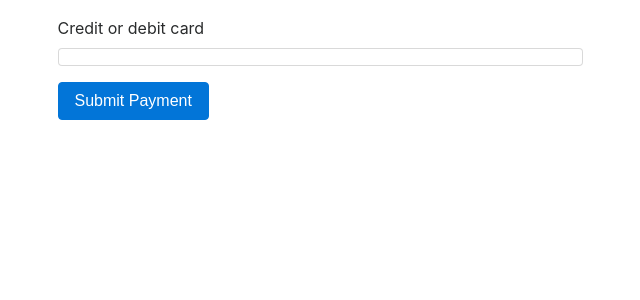
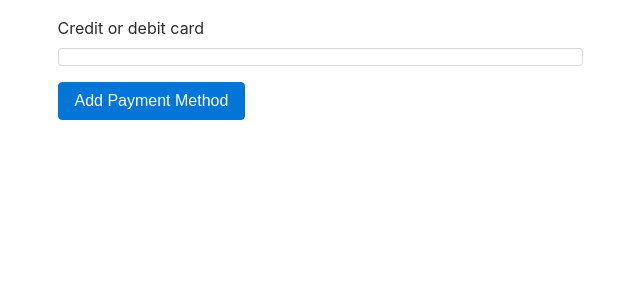
Before and after one commit to ianrocha/ecommerce, a Django app: page /billing/payment-method/ in a window 1280 px wide. Shown: the part 57-357 px from the top of the page, without its empty margins (320-960 px from the left). Run offline with Django 3.2, Linux system fonts and the light colour scheme; some libraries are stand-ins or nearby versions.

Commit message:
Improve stripe form

```diff
--- a/billing/templates/billing/payment-method.html
+++ b/billing/templates/billing/payment-method.html
@@ -2,7 +2,7 @@
 {% block content %}
 <!-- Stripe Form -->
 <div class="col-10 col-md-6 mx-auto">
-  <form action="/charge" method="post" id="payment-form">
+  <form class="payment-form" action="/charge" method="post" id="payment-form" data-token="{{ publish_key }}" data-next-url="{% if next_url %}} {{ next_url }} {% endif %}">
     <div class="form-row">
       <label for="card-element">
         Credit or debit card
@@ -15,15 +15,28 @@
       <div id="card-errors" role="alert"></div>
     </div>
 
-    <button class="btn btn-primary my-3">Submit Payment</button>
+    <button class="btn btn-primary my-3">Add Payment Method</button>
   </form>
 </div>
 {% endblock %}
 
 {% block javascript %}
 <script>
+
+  // http secure site when live
+  var paymentForm = $(".payment-form")
+
+  if (paymentForm.length > 1 ){
+    alert("Only one payment form is allowed per page")
+    paymentForm.css('display', 'none')
+  }
+  else if (paymentForm.length == 1 ){
+
+    var pubKey = paymentForm.attr('data-token');
+    var nextUrl = paymentForm.attr('next-url');
+
     // Create a Stripe client.
-  var stripe = Stripe('pk_test_vX0k7ckAxcB3vBAqygOXGKLt');
+    var stripe = Stripe(pubKey);
 
     // Create an instance of Elements.
     var elements = stripe.elements();
@@ -75,13 +88,35 @@
           errorElement.textContent = result.error.message;
         } else {
           // Send the token to your server.
-        stripeTokenHandler(result.token);
+          stripeTokenHandler(nextUrl, result.token);
         }
       });
     });
 
-  function stripeTokenHandler(token){
-    console.log(token)
+    function stripeTokenHandler(nextUrl, token){
+      // console.log(token.id)
+      var paymentMethodEndpoint = '/billing/payment-method/create/'
+      var data = {
+        'token': token.id
+      }
+
+      $.ajax({
+        data: data,
+        url: paymentMethodEndpoint,
+        method: 'POST',
+        success: function(data){
+          console.log(data)
+          if (nextUrl) {
+            window.location.href = nextUrl
+          } else {
+            window.location.reload()
+          }
+        },
+        error: function(error){
+          console.log(error)
+        }
+      })
+    }
   }
 </script>
 {% endblock %}
--- a/billing/views.py
+++ b/billing/views.py
@@ -1,4 +1,6 @@
+from django.http import JsonResponse, HttpResponse
 from django.shortcuts import render
+from django.utils.http import is_safe_url
 
 import stripe
 stripe.api_key = 'sk_test_WNgx9dyqpq0F7ybQ7LAVOqzZ'
@@ -6,6 +8,15 @@ STRIPE_PUB_KEY = 'pk_test_vX0k7ckAxcB3vBAqygOXGKLt'
 
 
 def payment_method_view(request):
+    next_url = None
+    next_ = request.GET.get('next')
+    if is_safe_url(next_, request.get_host()):
+            next_url = next_
+    return render(request, 'billing/payment-method.html', {'publish_key': STRIPE_PUB_KEY, 'next_url': next_url})
+
+
+def payment_method_create_view(request):
     if request.method == 'POST':
         print(request.POST)
-    return render(request, 'billing/payment-method.html', {'publish_key': STRIPE_PUB_KEY})
+        return JsonResponse({'message': 'Done'})
+    return HttpResponse('error', status=401)
--- a/ecommerce/urls.py
+++ b/ecommerce/urls.py
@@ -24,7 +24,7 @@ from django.contrib.auth.views import LogoutView
 
 from accounts.views import LoginView, RegisterView, guest_register_view
 from addresses.views import checkout_address_create_view, checkout_address_reuse_view
-from billing.views import payment_method_view
+from billing.views import payment_method_view, payment_method_create_view
 from carts.views import cart_detail_api_view
 from . import views
 
@@ -42,11 +42,11 @@ urlpatterns = [
     path('api/cart/', cart_detail_api_view, name='api-cart'),
     path('cart/', include(('carts.urls', 'cart'), namespace='cart')),
     path('billing/payment-method/', payment_method_view, name='billing-payment-method'),
+    path('billing/payment-method/create/', payment_method_create_view, name='billing-payment-method-endpoint'),
     path('register/', RegisterView.as_view(), name='register'),
     path('products/', include(('products.urls', 'products'), namespace='products')),
     path('search/', include(('search.urls', 'search'), namespace='search')),
     path('bootstrap/', TemplateView.as_view(template_name='bootstrap/example.html')),
-
 ]
 
 if settings.DEBUG:
```
Lines whose indentation alone changed are shown as unchanged.
